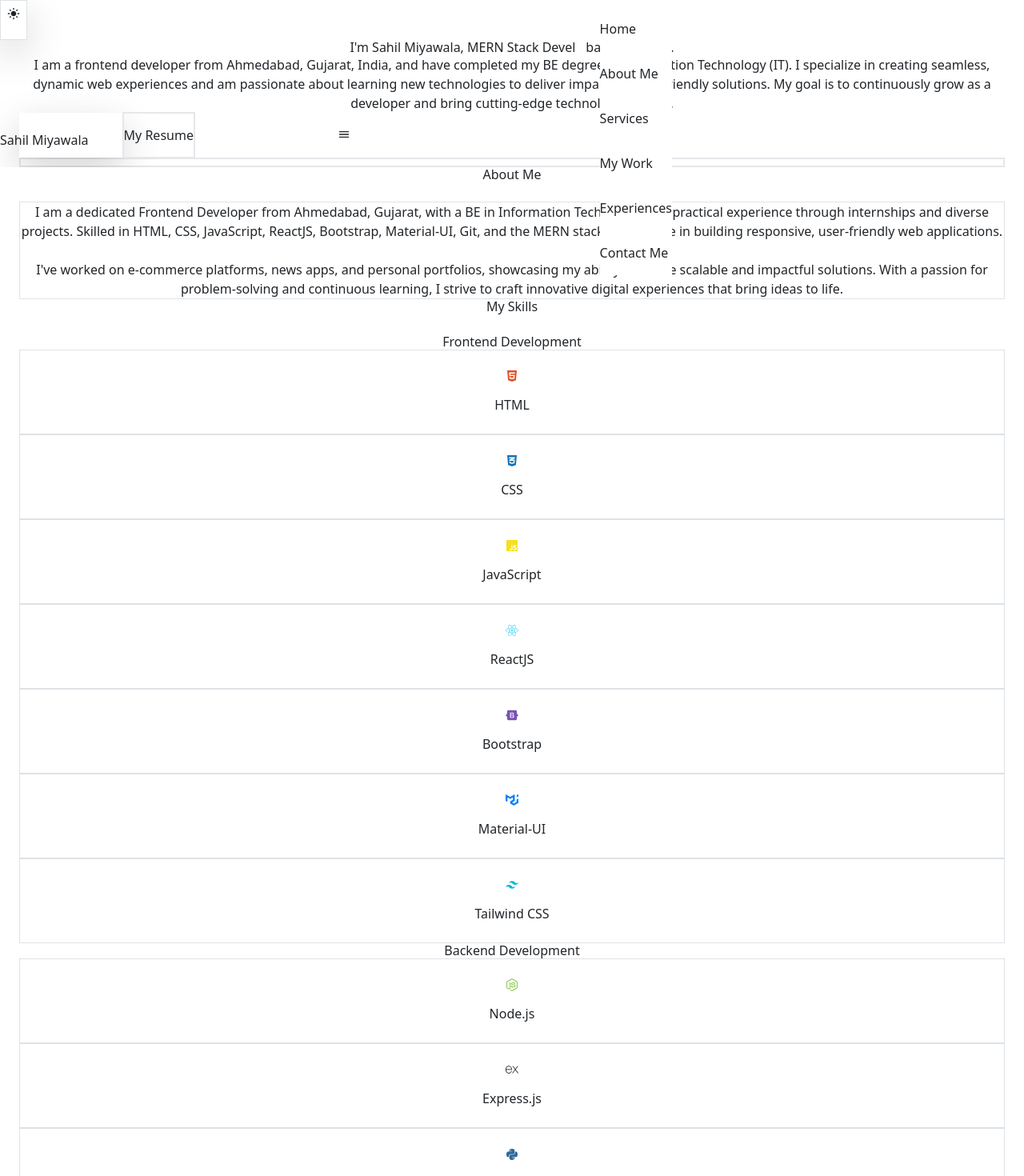
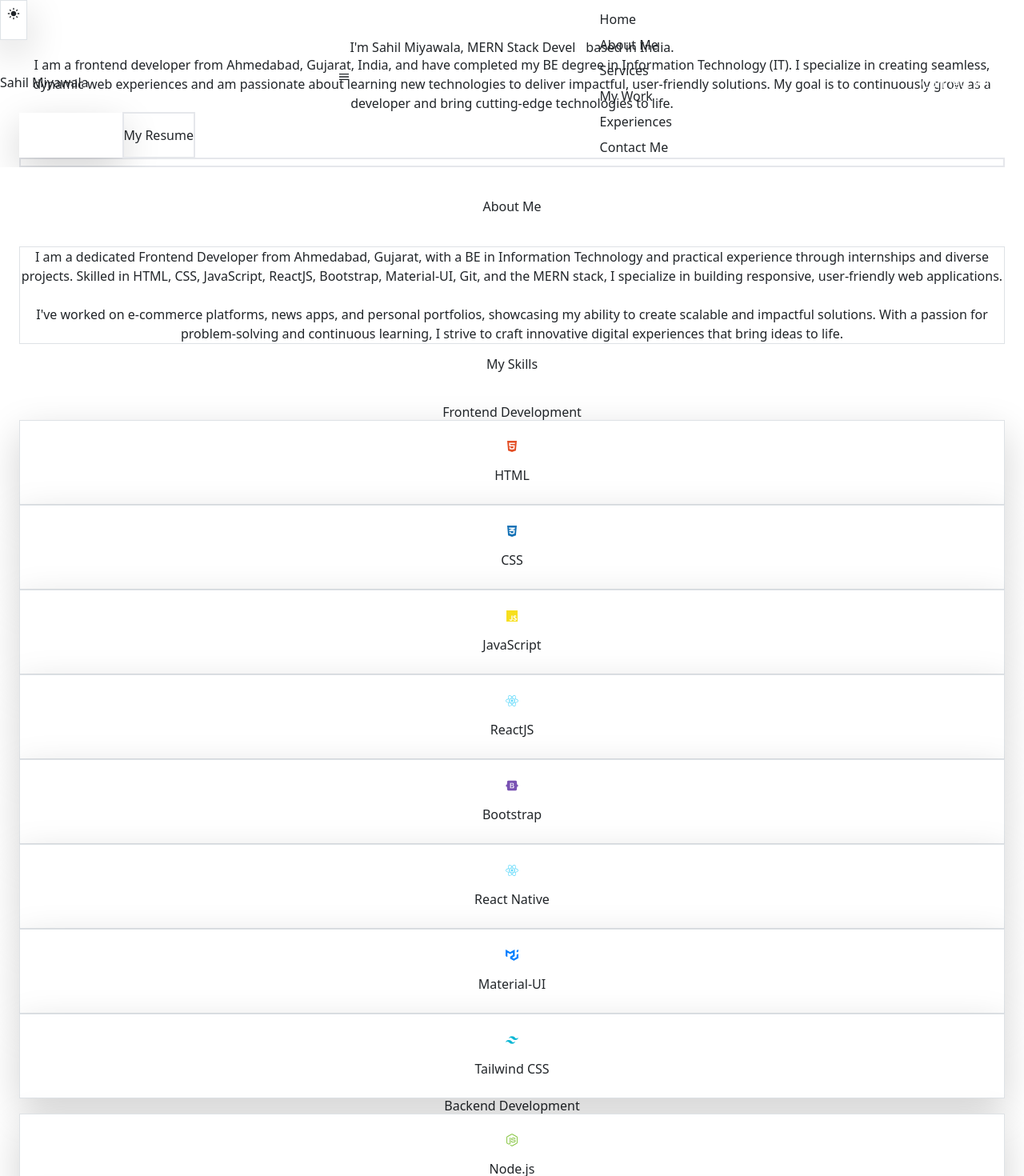
Before and after one commit to B3ingSahil007/Portfolio, a React (Vite) app: page / in a window 1280 px wide. Shown: the top 1470 px of the page at 80% size. Built offline with nearby package versions, Linux system fonts and the light colour scheme.

Commit message:
Bugs Fixed

```diff
--- a/src/Components/About.jsx
+++ b/src/Components/About.jsx
@@ -13,7 +13,7 @@
     <>
       <div
         id="AboutMe"
-        className={`about flex flex-col items-center justify-center gap-8 py-20 sm:py-40 pt-0 sm:pt-20 px-4 sm:px-8 lg:px-16 transition-all duration-1000 ${
+        className={`about flex flex-col items-center justify-center gap-8 py-20 sm:py-40 pt-4 sm:pt-20 px-4 sm:px-8 lg:px-16 transition-all duration-1000 ${
           isDark ? "bg-gray-800" : "bg-gray-50"
         }`}
       >
--- a/src/Components/Contact.jsx
+++ b/src/Components/Contact.jsx
@@ -55,7 +55,7 @@
   return (
     <div
       id="ContactMe"
-      className={`contact-section flex flex-col items-center justify-center py-20 transition-all duration-1000 ${
+      className={`contact-section flex flex-col items-center justify-center py-10 transition-all duration-1000 ${
         isDark ? "bg-gray-900" : "bg-white"
       }`}
     >
--- a/src/Components/Experiences.jsx
+++ b/src/Components/Experiences.jsx
@@ -12,7 +12,7 @@
   return (
     <div
       id="Experiences"
-      className={`experience-section flex flex-col items-center justify-center py-20 transition-all duration-1000 ${
+      className={`experience-section flex flex-col items-center justify-center py-10 transition-all duration-1000 ${
         isDark ? "bg-gray-800" : "bg-gray-50"
       }`}
     >
--- a/src/Components/MyWork.jsx
+++ b/src/Components/MyWork.jsx
@@ -32,7 +32,7 @@
   return (
     <div
       id="MyWork"
-      className={`work flex flex-col items-center justify-center py-20 transition-all duration-1000 ${
+      className={`work flex flex-col items-center justify-center py-10 transition-all duration-1000 ${
         isDark ? "bg-gray-900" : "bg-white"
       }`}
     >
--- a/src/Components/Navbar.jsx
+++ b/src/Components/Navbar.jsx
@@ -65,7 +65,7 @@
 
       {/* Navigation Menu */}
       <ul
-        className={`nav-menu bg-white fixed lg:static top-0 left-0 h-full w-full lg:w-auto lg:flex flex-col lg:flex-row items-center gap-[30px] text-sm font-medium transition-all duration-500 ease-in-out z-50 ${
+        className={`nav-menu fixed lg:static top-0 left-0 h-full w-full lg:w-auto lg:flex flex-col lg:flex-row items-center gap-[30px] text-sm font-medium transition-all duration-500 ease-in-out z-50 ${
           isMobileMenuOpen ? "translate-x-0" : "-translate-x-full"
         } lg:translate-x-0 lg:transform-none ${
           isDark ? "bg-gray-900/95 text-gray-300 lg:bg-transparent" : "bg-white/95 text-gray-600 lg:bg-transparent"
@@ -93,7 +93,7 @@
         {["Home", "About Me", "Services", "My Work", "Experiences", "Contact Me"].map((menu, index) => (
           <AnchorLink key={menu} className="anchor-link" offset={50} href={`#${menu.replace(/\s+/g, "")}`}>
             <li
-              className={`cursor-pointer bg-white text-[#2563eb]/70 px-6 py-3 lg:py-0 lg:px-0 transition-all duration-300 hover:scale-110 active:scale-95    relative group ${
+              className={`cursor-pointer text-[#2563eb]/70 px-6 py-1 lg:py-0 lg:px-0 transition-all duration-300 hover:scale-110 active:scale-95 relative group ${
                 activeMenu === menu
                   ? `${isDark ? "text-blue-400" : "text-[#2563eb]"} font-semibold`
                   : `${isDark ? "hover:text-blue-400" : "hover:text-[#2563eb]"}`
--- a/src/Components/Services.jsx
+++ b/src/Components/Services.jsx
@@ -24,7 +24,7 @@
     };
 
     return (
-        <div id="Services" className={`services flex flex-col items-center justify-center py-20 transition-all duration-1000 ${isDark ? "bg-gray-800" : "bg-gray-50"}`}>
+        <div id="Services" className={`services flex flex-col items-center justify-center py-10 transition-all duration-1000 ${isDark ? "bg-gray-800" : "bg-gray-50"}`}>
             <Title title="Services" />
 
             <div ref={ref} className="services-container w-[90%] sm:w-[80%] lg:w-[80%] grid grid-cols-1 sm:grid-cols-2 lg:grid-cols-3 gap-8">
--- a/src/Components/Skills.jsx
+++ b/src/Components/Skills.jsx
@@ -1,7 +1,7 @@
 "use client"
 
 import { FaHtml5, FaCss3Alt, FaJs, FaReact, FaBootstrap, FaNodeJs, FaGitAlt, FaGithub, FaPython } from "react-icons/fa"
-import { SiMui, SiExpress, SiMongodb, SiTailwindcss, SiFirebase, SiFigma, SiVercel, SiHeroku } from "react-icons/si"
+import { SiMui, SiExpress, SiMongodb, SiTailwindcss, SiFirebase, SiFigma, SiVercel, SiHeroku, SiRender } from "react-icons/si"
 import { VscCode as VscVscode } from "react-icons/vsc"
 import Title from "./Title"
 import { useScrollAnimation } from "../hooks/use-scroll-animation"
@@ -20,6 +20,7 @@
         { name: "JavaScript", icon: FaJs, color: "#F7DF1E" },
         { name: "ReactJS", icon: FaReact, color: "#61DAFB" },
         { name: "Bootstrap", icon: FaBootstrap, color: "#7952B3" },
+        { name: "React Native", icon: FaReact, color: "#61DAFB" },
         { name: "Material-UI", icon: SiMui, color: "#007FFF" },
         { name: "Tailwind CSS", icon: SiTailwindcss, color: "#06B6D4" },
       ],
@@ -48,12 +49,13 @@
         { name: "Figma", icon: SiFigma, color: "#F24E1E" },
         { name: "Vercel", icon: SiVercel, color: "#000000" },
         { name: "Heroku", icon: SiHeroku, color: "#6762A6" },
+        { name: "Render", icon: SiRender, color: "#8a05ff" },
       ],
     },
   ]
 
   return (
-    <div className="skills py-20">
+    <div className="skills py-10">
       <Title title="My Skills" />
 
       <div ref={ref} className="skills-categories flex flex-wrap justify-center gap-16">
@@ -74,10 +76,10 @@
                 return (
                   <div
                     key={skill.name}
-                    className={`skill border p-4 rounded-xl transition-all duration-500 hover:scale-110 hover:shadow-xl group cursor-pointer ${
+                    className={`skill border shadow-lg p-4 rounded-xl transition-all duration-500 hover:scale-110 hover:shadow-xl group cursor-pointer ${
                       isDark
-                        ? "bg-gray-800 border-gray-700 text-gray-300 hover:bg-gradient-to-br hover:from-[#2563eb] hover:to-[#3b82f6]"
-                        : "bg-white border-gray-200 text-gray-700 hover:bg-gradient-to-br hover:from-[#2563eb] hover:to-[#3b82f6]"
+                        ? "bg-gray-800 border-gray-700 text-gray-300 hover:bg-gradient-to-br hover:from-[#92b5ff] hover:to-[#3b82f6]"
+                        : "bg-white border-gray-200 text-gray-700 hover:bg-gradient-to-br hover:from-[#9dbcff] hover:to-[#3b82f6]"
                     } hover:text-white`}
                     style={{
                       animationDelay: `${categoryIndex * 200 + skillIndex * 100}ms`,
--- a/src/Components/Title.jsx
+++ b/src/Components/Title.jsx
@@ -10,7 +10,7 @@
   return (
     <div ref={ref} className="contact-title text-center mb-12">
       <h1
-        className={`text-4xl lg:text-5xl font-bold bg-gradient-to-r from-[#1e40af] via-[#2563eb] to-[#3b82f6] bg-clip-text text-transparent mb-4 transition-all duration-1000 ${
+        className={`text-4xl lg:text-5xl py-3 font-bold bg-gradient-to-r from-[#1e40af] via-[#2563eb] to-[#3b82f6] bg-clip-text text-transparent mb-4 transition-all duration-1000 ${
           isVisible ? "opacity-100 translate-y-0" : "opacity-0 translate-y-10"
         }`}
       >
```
